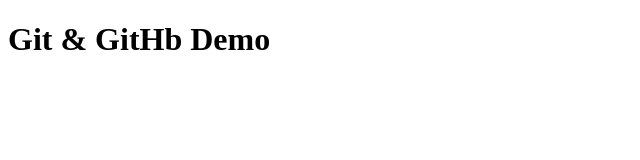
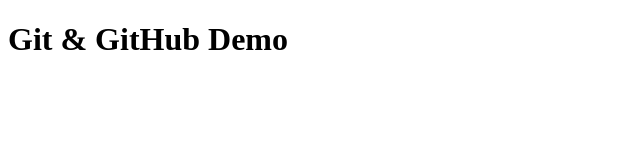
Before and after one commit to Roger-Block/github-collab-demo, a plain HTML site: page index.html in a window 1280 px wide. Shown: the whole page, without its empty margins (0-640 px from the left). Drawn offline with Linux system fonts and the light colour scheme.

Commit message:
first commit

```diff
--- a/index.html
+++ b/index.html
@@ -6,6 +6,6 @@
     <title>github collab</title>
 </head>
 <body>
-    <h1>Git & GitHb Demo</h1>
+    <h1>Git & GitHub Demo</h1>
 </body>
 </html>
```
